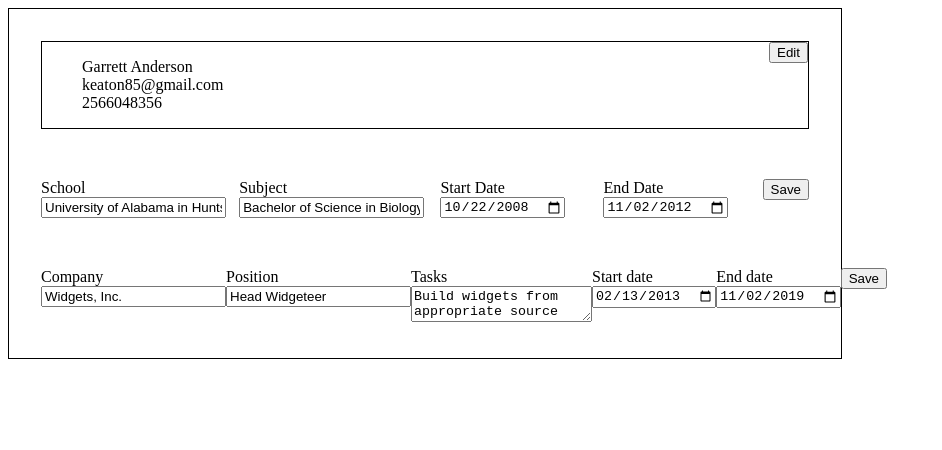
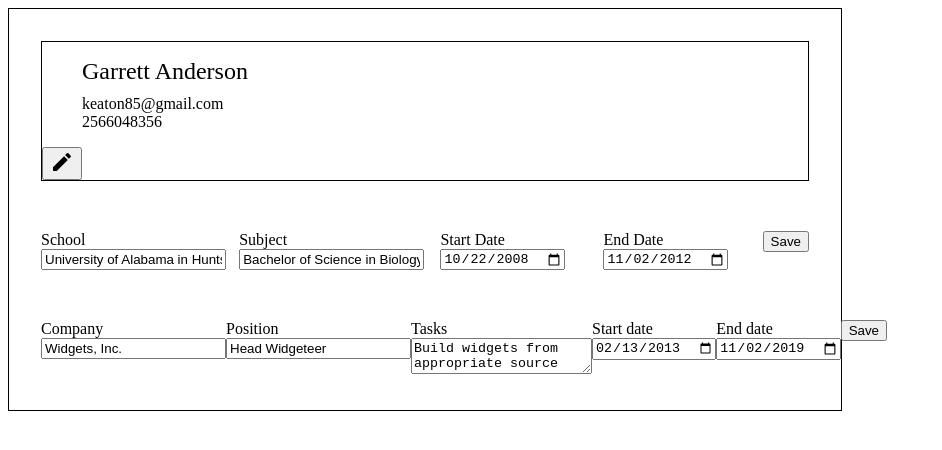
Before and after one commit to gband85/cv-project, a React (Create React App) app: page / in a window 1280 px wide. Shown: the top 450 px of the page, without its empty margins (0-942 px from the left). Built offline with nearby package versions, Linux system fonts and the light colour scheme; the HTML template or start-up script is replaced by a standard one.

Commit message:
add classNames and icon

```diff
--- a/src/components/Education.js
+++ b/src/components/Education.js
@@ -1,5 +1,7 @@
 import React, { Component } from "react";
 import '../styles/sections.css'
+import Icon from '@mdi/react';
+import { mdiPencil } from '@mdi/js';
 
 class Education extends Component {
     constructor(props) {
@@ -14,10 +16,15 @@ class Education extends Component {
             <ul>
                 <li className="section-position">{this.props.schoolDegree}</li>
                 <li className="section-place">{this.props.schoolName} - {this.props.schoolLocation}</li>
-                <li>{this.props.schoolStart} to {this.props.schoolEnd}</li>
+                <li className="section-dates">{this.props.schoolStart} to {this.props.schoolEnd}</li>
                             </ul>
             <div>
-                <button type="button" onClick={this.props.editEducationFn}>Edit</button>
+                <button type="button" onClick={this.props.editEducationFn}><Icon path={mdiPencil}
+        size={1}
+        horizontal
+        vertical
+        rotate={180}
+        /></button>
             </div>
             </div>
             </div>
--- a/src/components/General.js
+++ b/src/components/General.js
@@ -1,5 +1,8 @@
 import React, { Component } from "react";
 import '../styles/sections.css'
+import '../styles/General.css'
+import Icon from '@mdi/react';
+import { mdiPencil } from '@mdi/js';
 
 class General extends Component {
       constructor(props) {
@@ -8,15 +11,24 @@ class General extends Component {
   render() {
     return (
           <div className="section">
+          <div className="section-body">
       <ul>
-        <li>{this.props.name}</li>
+        <li className="general-title">{this.props.name}</li>
         <li>{this.props.email}</li>
         <li>{this.props.phone}</li>
         </ul>
         <div>
-      <button type="button" onClick={this.props.editGeneralFn}>Edit</button>
+      <button type="button" onClick={this.props.editGeneralFn}>     <Icon path={mdiPencil}
+        size={1}
+        horizontal
+        vertical
+        rotate={180}
+        />
+</button>
       </div>
       </div>
+      </div>
+
     )
     }
 }
--- a/src/components/Profession.js
+++ b/src/components/Profession.js
@@ -1,4 +1,6 @@
 import React, { Component } from "react";
+import Icon from '@mdi/react';
+import { mdiPencil } from '@mdi/js';
 
 class Profession extends Component {
     constructor(props) {
@@ -9,17 +11,29 @@ class Profession extends Component {
 
         return (
             <div className="section">
+            <p className="section-title">Work Experience</p>
+        <div className="section-body">
 <ul>
-    <li className="section-title">{this.props.position}</li>
-    <li className="section-place">{this.props.company}</li>
-<li>{this.props.positionStart} to {this.props.positionEnd}</li>
-    <li>{this.props.tasks}</li>
+    <li className="section-position">{this.props.position}</li>
+    <li className="section-place">{this.props.company} - {this.props.companyLocation}</li>
+<li className="section-dates">{this.props.positionStart} to {this.props.positionEnd}</li>
+    <li className="section-tasks"><ul>{this.props.tasks.map((task)=>{
+        return <li>{task}</li>
+
+    })}</ul></li>
 
 
 </ul>
 <div>
-<button type="button" onClick={this.props.editProfessionFn}>Edit</button>
+<button type="button" onClick={this.props.editProfessionFn}><Icon path={mdiPencil}
+        size={1}
+        horizontal
+        vertical
+        rotate={180}
+        /></button>
 </div>
+</div>
+
 </div>
         )
     }
```
